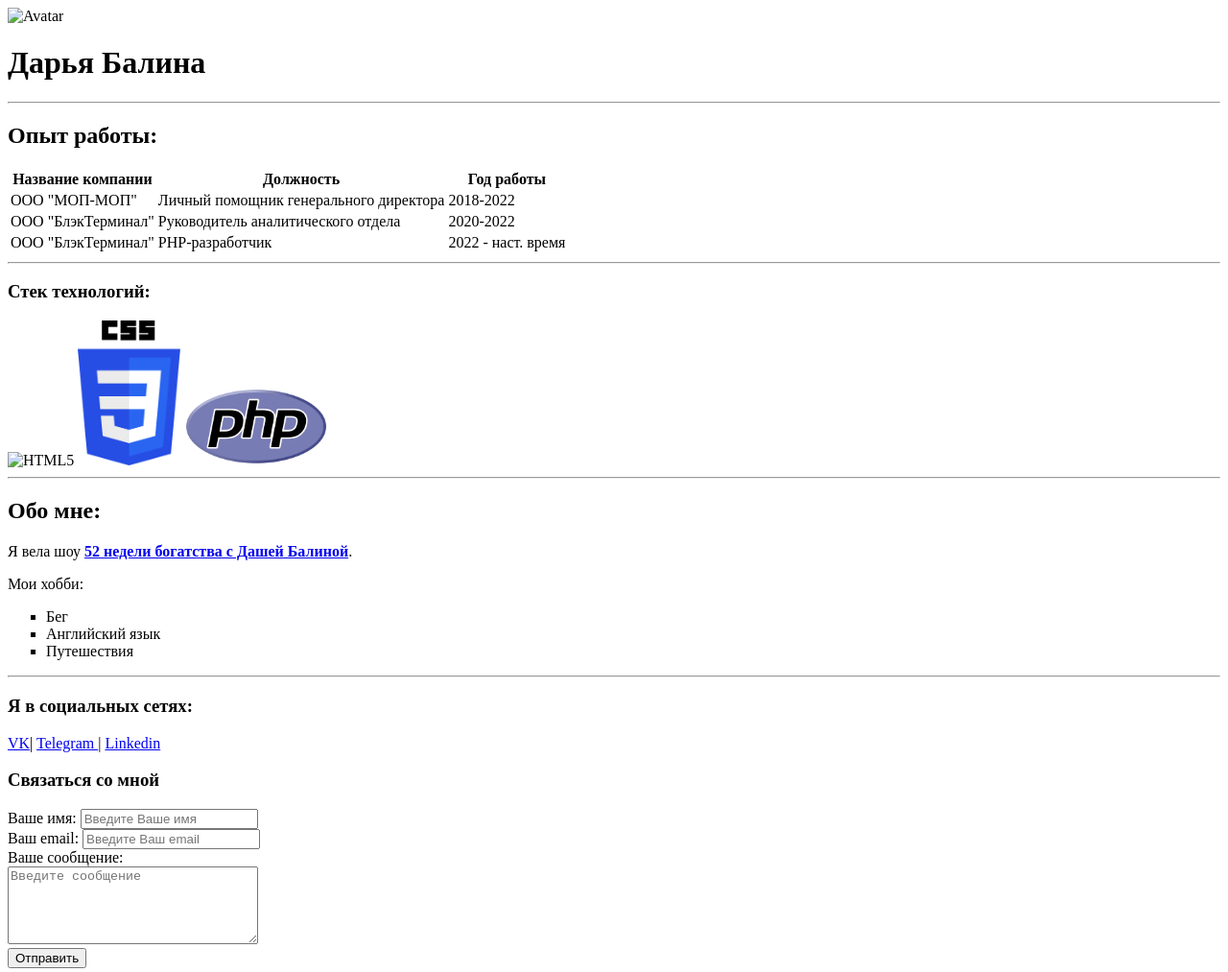
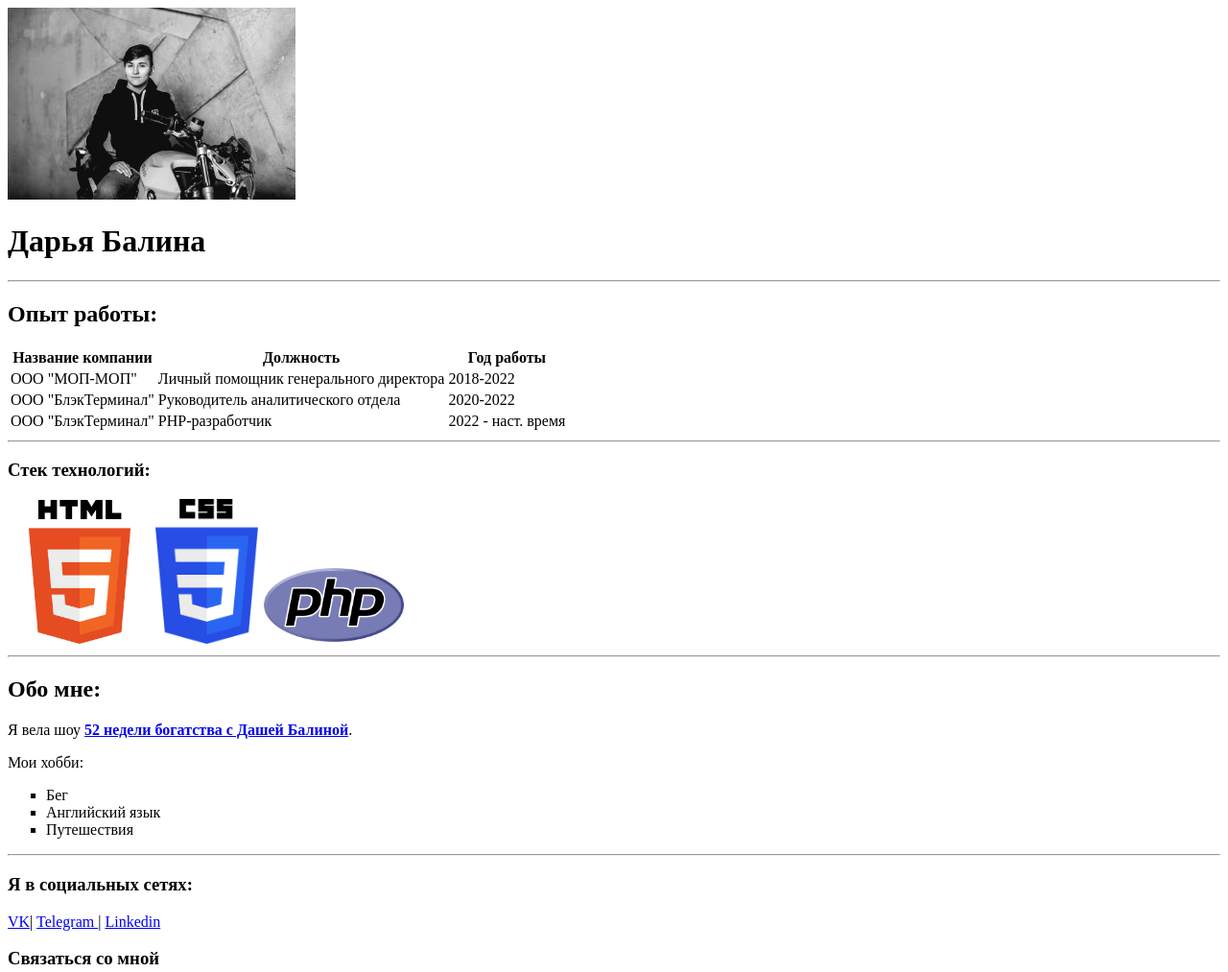
Before and after one commit to CodigoPensador92/resume, a plain HTML site: page index.html in a window 1280 px wide. Shown: the top 1013 px of the page at 96% size. Drawn offline with Linux system fonts and the light colour scheme; the site is published under a folder, as on GitHub Pages, so addresses that start at the root find nothing.

Commit message:
Update index.html

```diff
--- a/index.html
+++ b/index.html
@@ -11,7 +11,7 @@
 </head>
 <body>
     <header>
-        <img src="/images/avatar.jpeg"    width="300" alt="Avatar">
+        <img src="images/avatar.jpeg"    width="300" alt="Avatar">
         <h1>Дарья Балина</h1>
     </header>
     <hr>
@@ -46,7 +46,7 @@
         <hr>
         <h3>Стек технологий:</h3>
         <section class="images">
-            <img src="/images/html5.png" width="150" alt="HTML5">
+            <img src="images/html5.png" width="150" alt="HTML5">
             <img src="images/css.png" width="107" alt="CSS">
             <img src="images/PHP.png" width="150" alt="PHP">
         </section>
```
